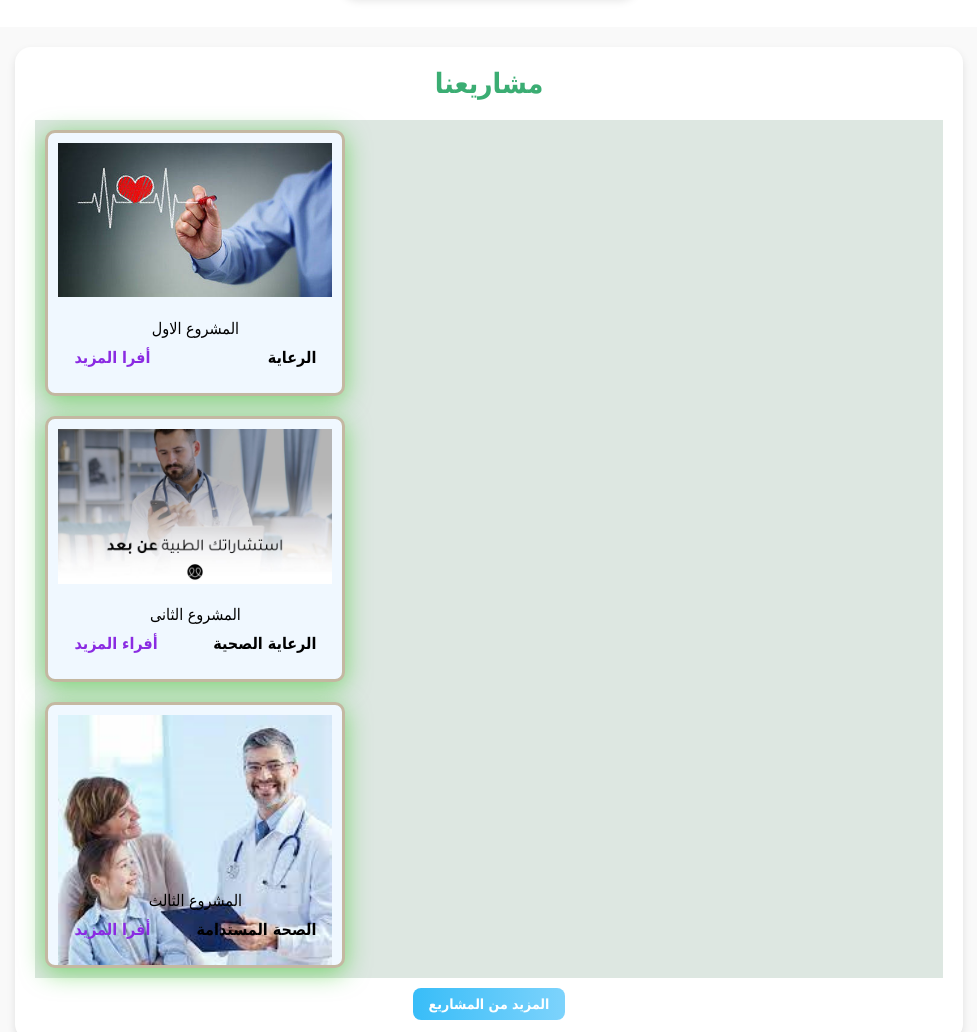
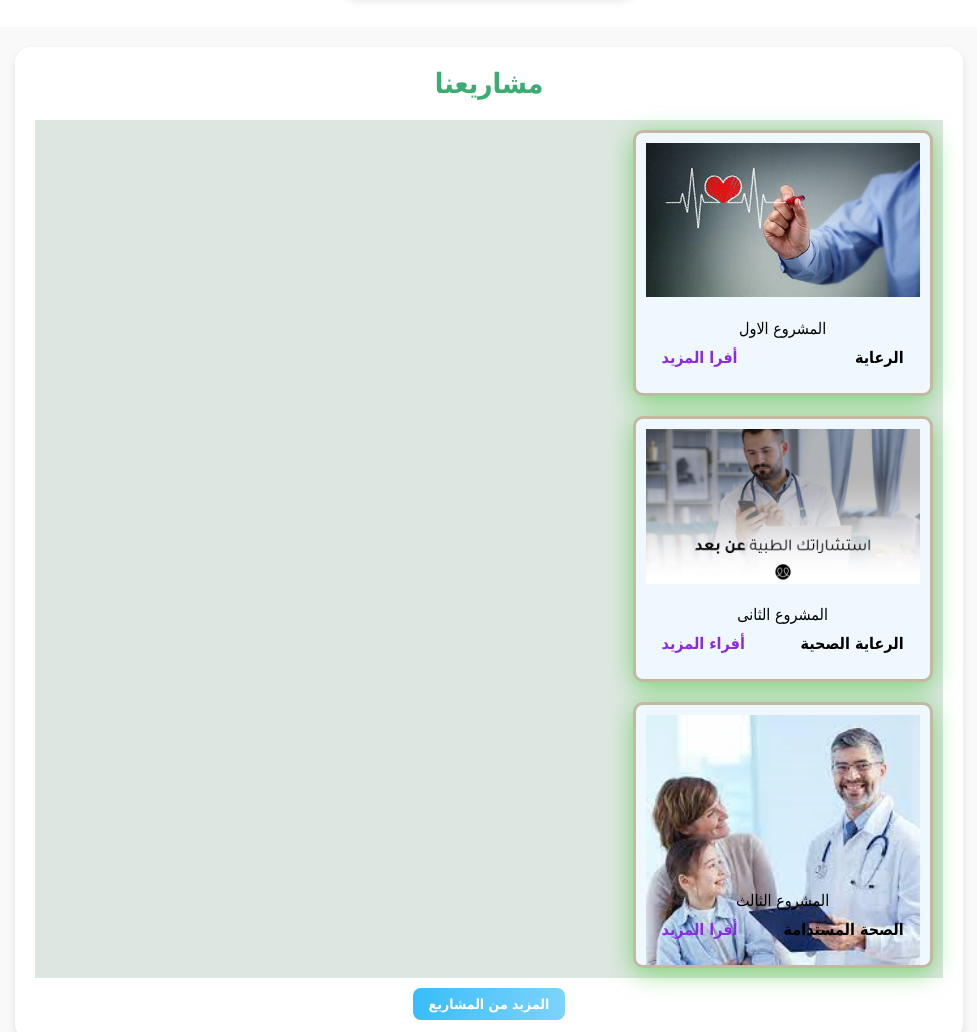
Before and after one commit to Future-Technological-Innovations/salamat, a plain HTML site: page index.html in a window 1280 px wide. Shown: the part 1176-2208 px from the top of the page, without its empty margins (151-1128 px from the left). Drawn offline with Linux system fonts and the light colour scheme.

Commit message:
Update style.css

```diff
--- a/css/style.css
+++ b/css/style.css
@@ -11,13 +11,13 @@
 
 }
 
-.projects , .content{
+/*.projects , .content{
     margin-top: 0px;
     display: flex;
     flex-direction: row-reverse;
 
 
-}
+}*/
 .project-card{
  background-color: aliceblue;
  border: 3px solid rgb(196, 184, 162);
```
